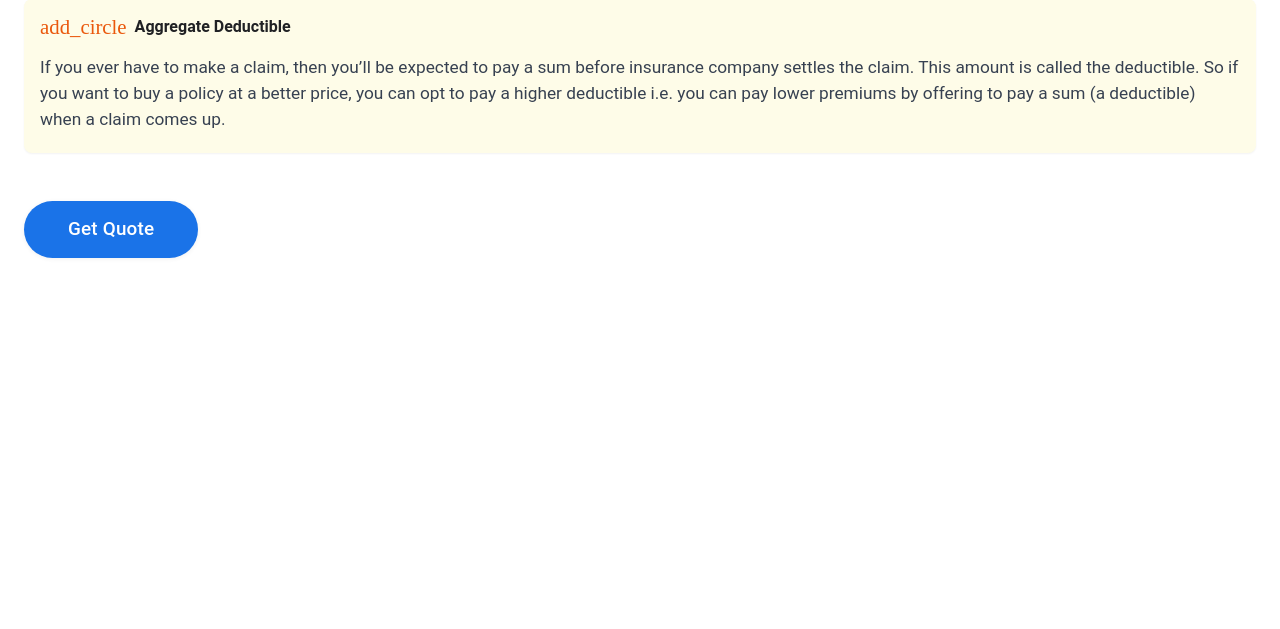
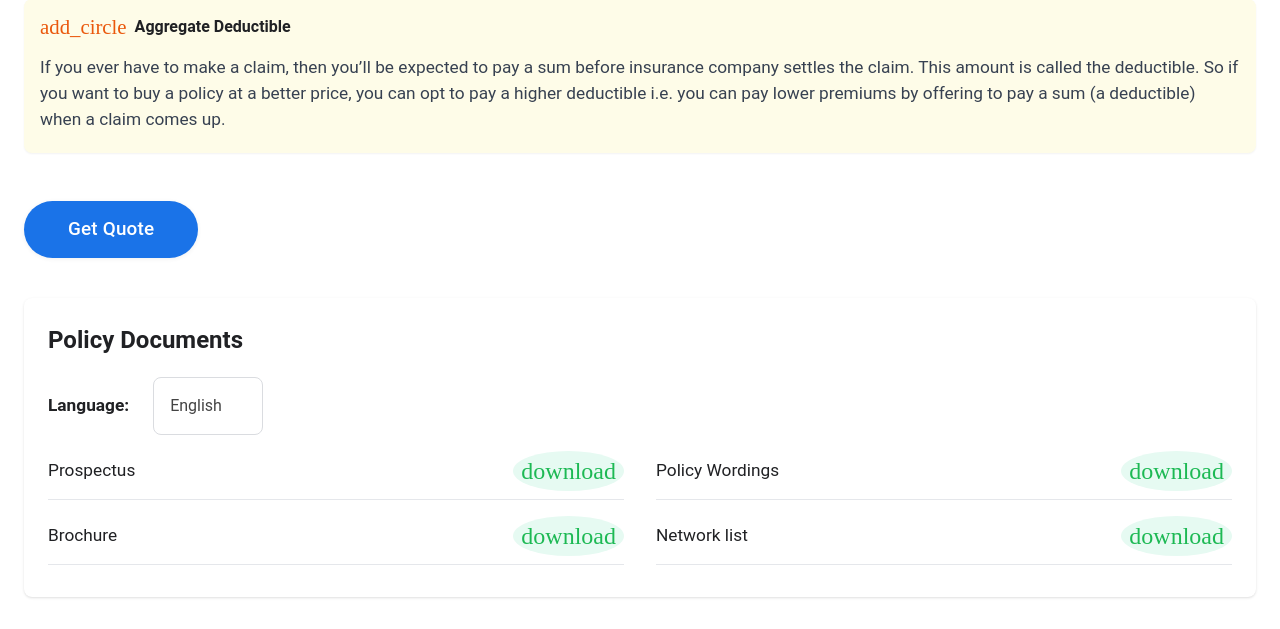
Before and after one commit to ravi-gh-666/ins, a Flask app: page /scorecard in a window 1280 px wide. Shown: the part 5582-6211 px from the top of the page. Before the commit the page ends 5840 px from the top, so only its background shows below. Run offline with Flask 3, Linux system fonts and the light colour scheme; data comes from the database, SQL or seed files in the repository; both versions use the stored data as it was after the commit; some libraries are stand-ins or nearby versions.

Commit message:
add policy documents to scorecard

```diff
--- a/templates/scorecard.html
+++ b/templates/scorecard.html
@@ -1,6 +1,6 @@
 {% extends "base.html" %}
 {% block content %}
-<div class="container">
+<div class="container" data-policy-insurer="{{ policy_data['InsurerDetails']['Insurer']|default('') }}" data-policy-name="{{ policy_data['InsurerDetails']['InsurancePolicy']|default('') }}">
     <div class="main-hero" style="margin-top: 120px; margin-bottom: 72px;">
         <h1 style="font-family:'Roboto','Arial',sans-serif;font-size:3.5rem;font-weight:700;line-height:1.08;letter-spacing:-.01em;margin-bottom:0.5em;">
             <span style="color:#4285f4;display:block;">Insurance Policy</span>
@@ -178,11 +178,48 @@
         {% endfor %}
         <button class="action-btn">Get Quote</button>
     </div>
+    <div class="card bg-white rounded-lg shadow p-6 mt-6 mb-8">
+        <h3 style="font-size:1.5rem;font-weight:600;color:#202124;margin-bottom:1.2rem;">Policy Documents</h3>
+        <div class="flex flex-col md:flex-row md:items-center gap-4 mb-4">
+            <label for="policy-doc-lang" class="font-semibold mr-2">Language:</label>
+            <select id="policy-doc-lang" class="google-select" style="width:auto;display:inline;">
+                <option value="en">English</option>
+                <option value="hi">हिन्दी</option>
+                <option value="kn">ಕನ್ನಡ</option>
+            </select>
+        </div>
+        <div id="policy-doc-links" class="grid grid-cols-1 md:grid-cols-2 gap-x-8 gap-y-2">
+            <div class="flex items-center justify-between border-b pb-2 mb-2">
+                <span>Prospectus</span>
+                <a class="doc-link flex items-center justify-center" id="prospectus-link" href="#" target="_blank" download>
+                    <span class="material-icons" style="background:#e6faf2;border-radius:50%;padding:8px;color:#1db954;">download</span>
+                </a>
+            </div>
+            <div class="flex items-center justify-between border-b pb-2 mb-2">
+                <span>Policy Wordings</span>
+                <a class="doc-link flex items-center justify-center" id="policywordings-link" href="#" target="_blank" download>
+                    <span class="material-icons" style="background:#e6faf2;border-radius:50%;padding:8px;color:#1db954;">download</span>
+                </a>
+            </div>
+            <div class="flex items-center justify-between border-b pb-2 mb-2">
+                <span>Brochure</span>
+                <a class="doc-link flex items-center justify-center" id="brochure-link" href="#" target="_blank" download>
+                    <span class="material-icons" style="background:#e6faf2;border-radius:50%;padding:8px;color:#1db954;">download</span>
+                </a>
+            </div>
+            <div class="flex items-center justify-between border-b pb-2 mb-2">
+                <span>Network list</span>
+                <a class="doc-link flex items-center justify-center" id="networklist-link" href="#" target="_blank" download>
+                    <span class="material-icons" style="background:#e6faf2;border-radius:50%;padding:8px;color:#1db954;">download</span>
+                </a>
+            </div>
+        </div>
+    </div>
     {% else %}
     <div class="card bg-red-50 text-center text-red-700 font-semibold py-8">
         No policy available for the selected insurer.
     </div>
     {% endif %}
 </div>
-<script src="{{ url_for('static', filename='scorecard.js') }}"></script>
+<script src="{{ url_for('static', filename='scorecard-docs.js') }}"></script>
 {% endblock %}
```
Also changed, not shown: templates/index.html (+44 -0 lines), insurance.db.
